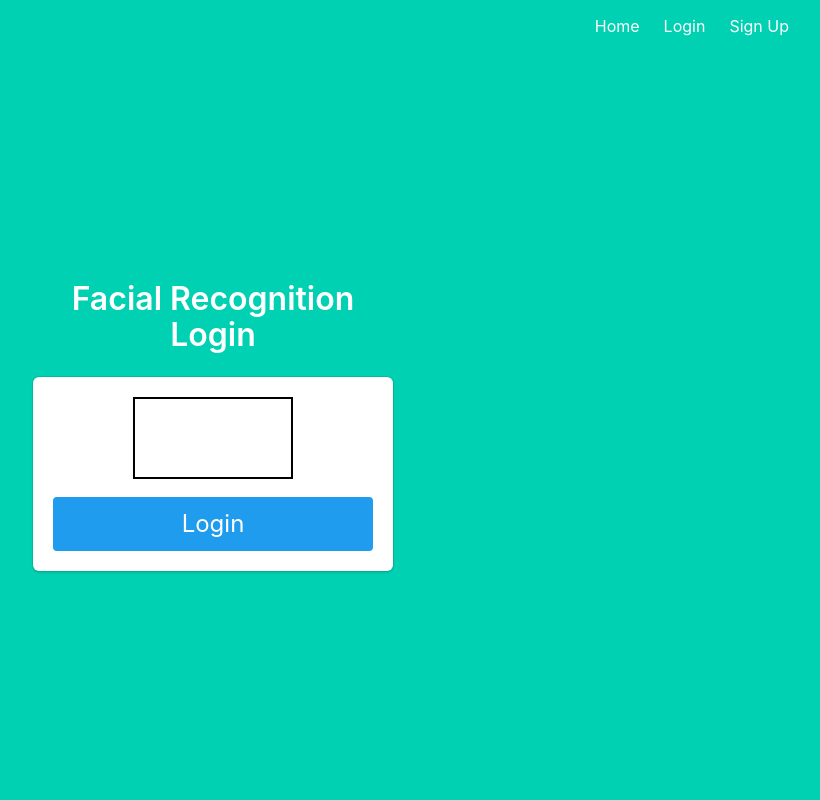
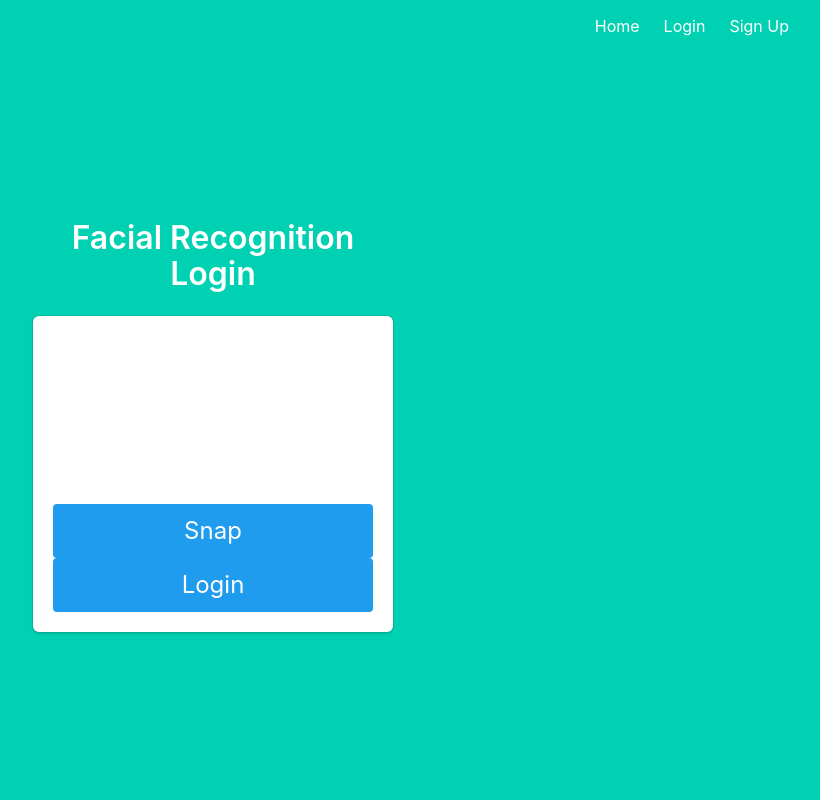
Before and after one commit to weizhang05/Zontanos, a Flask app: template Zontanos/templates/facialrecognition.html in a window 1280 px wide. Shown: the whole page, without its empty margins (427-1247 px from the left). Run offline with Flask 2, Linux system fonts and the light colour scheme; the template is opened without the code that fills it, so the values that code supplies are empty.

Commit message:
cleaning of facial recognition (but still persists)

```diff
--- a/Zontanos/templates/facialrecognition.html
+++ b/Zontanos/templates/facialrecognition.html
@@ -7,64 +7,80 @@
             {{ messages[0] }}. Go to <a href="{{ url_for('auth.login') }}">login page</a>.
         </div>
         {% endif %} {% endwith %}
+		<form method="post" action="do_facialrecognition">
 			<div class="field">
 				<div id ="face-input">
-                    <video id="myVideo"  autoplay></video>
+                    <video id="video" autoplay></video>
+					<canvas style="display: none;" id="canvas" name="image"></canvas>
+					<input class="input is-large" type="hidden" id="image" name="image" value="" autofocus="">
                 </div>
 			</div>
-            <button id="button" class="button is-block is-info is-large is-fullwidth">Login</button>
+
+			<button id="snap" class="button is-block is-info is-large is-fullwidth">Snap</button>
+            <button type="submit" id="button" class="button is-block is-info is-large is-fullwidth">Login</button>
+		</form>
 
 			<script>
-				let v = document.getElementById("myVideo");
-				let b = document.getElementById("button");
-				//create a canvas to grab an image for upload
-				let imageCanvas = document.createElement('canvas');
-				let imageCtx = imageCanvas.getContext("2d");
+				// |streaming| indicates whether or not we're currently streaming
+				// video from the camera. Obviously, we start at false.
+				var streaming = false;
+				var width =  200;
+				var height = null;
 
-				var redirect = function(url, method) {
-					var form = document.createElement('form');
-					form.method = method;
-					form.action = url;
-					form.submit();
-				};
-				function postFile(file) {
-					let formdata = new FormData();
-					formdata.append("image", file);
-					let xhr = new XMLHttpRequest();
-					xhr.open('POST', 'http://localhost:5000/do_facialrecognition', true);
-					xhr.onload;
-					xhr.send(formdata);
-				}
-				function sendImagefromCanvas() {
-				//Make sure the canvas is set to the current video size
-				imageCanvas.width = v.videoWidth;
-				imageCanvas.height = v.videoHeight;
+				var video = document.getElementById('video');
+				var canvas = document.getElementById('canvas');
+				var image = document.getElementById('image');
+				var snap = document.getElementById('snap');
 
-				imageCtx.drawImage(v, 0, 0, v.videoWidth, v.videoHeight);
-				console.log(imageCtx);
-				//Convert the canvas to blob and post the file
-				imageCanvas.toBlob(postFile, 'image/jpeg');
+				function startup() {
+					navigator.mediaDevices.getUserMedia({video: true, audio: false})
+					.then(function(stream) {
+					  video.srcObject = stream;
+					  video.play();
+					})
+					.catch(function(err) {
+					  console.log("An error occurred: " + err);
+					});
 
-				}
+					video.addEventListener('canplay', function(ev){
+					  if (!streaming) {
+						height = video.videoHeight / (video.videoWidth/width);
 
-				 window.onload = function () {
-					//Get camera video
-					navigator.mediaDevices.getUserMedia({ video: { width: 1280, height: 720 }, audio: false })
-						.then(stream => {
-							v.srcObject = stream;
-						})
-						.catch(err => {
-							console.log('navigator.getUserMedia error: ', err)
-						});
-				};
-				 //Take a picture on click
+						// Firefox currently has a bug where the height can't be read from
+						// the video, so we will make assumptions if this happens.
+						if (isNaN(height)) {
+						  height = width / (4/3);
+						}
 
-				//Take a picture on click
-				b.onclick = function () {
-					console.log('click');
-					sendImagefromCanvas();
-				};
+						video.setAttribute('width', width);
+						video.setAttribute('height', height);
+						canvas.setAttribute('width', width);
+						canvas.setAttribute('height', height);
+						streaming = true;
+					  }
+					}, false);
 
+					snap.addEventListener('click', function(ev){
+					  takepicture();
+					  ev.preventDefault();
+					}, false);
+				  }
+
+				  function takepicture() {
+					var context = canvas.getContext('2d');
+					if (width && height) {
+					  canvas.width = width;
+					  canvas.height = height;
+					  context.drawImage(video, 0, 0, width, height);
+
+					  var data = canvas.toDataURL('image/png');
+					  image.setAttribute('value', canvas.toDataURL());
+					}
+				  }
+
+				  // Set up our event listener to run the startup process
+				  // once loading is complete.
+				  window.addEventListener('load', startup, false);
 			</script>
 
     </div>
```
Also changed, not shown: Zontanos/auth.py (+9 -2 lines).
